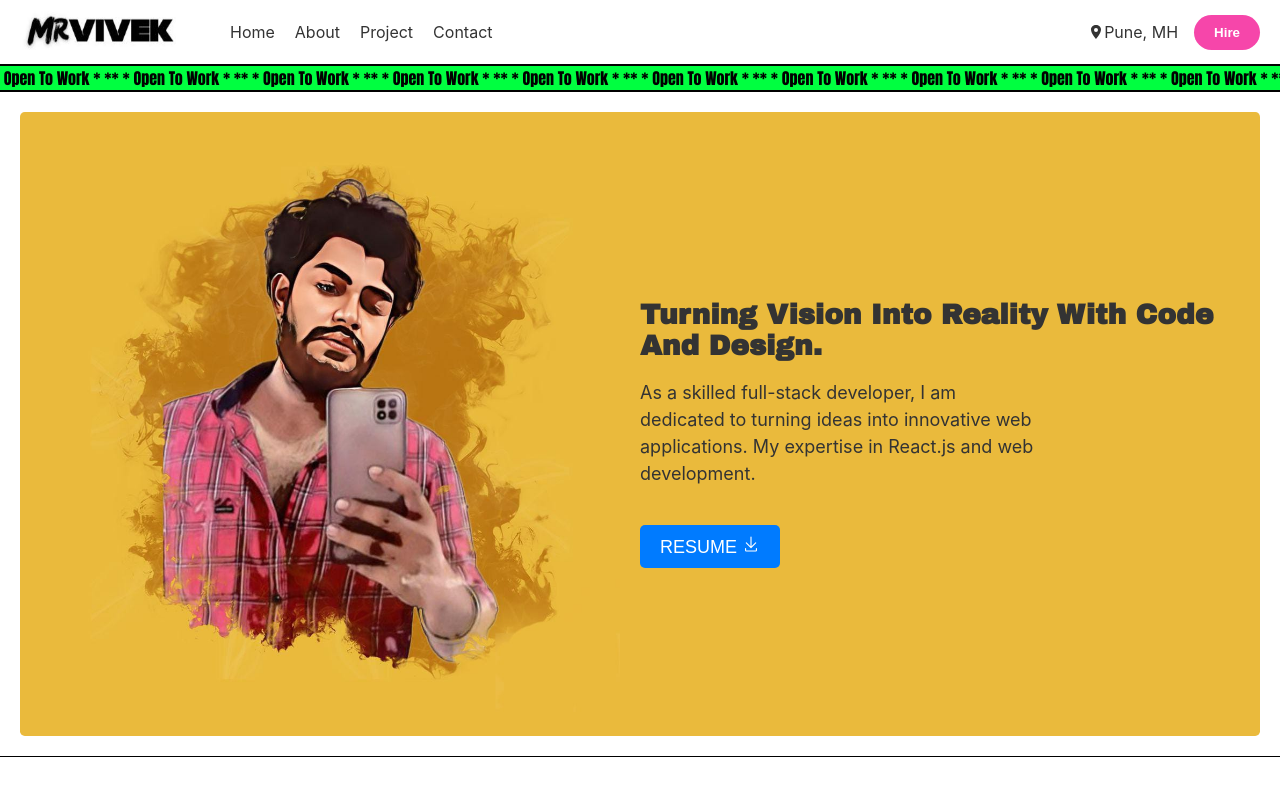
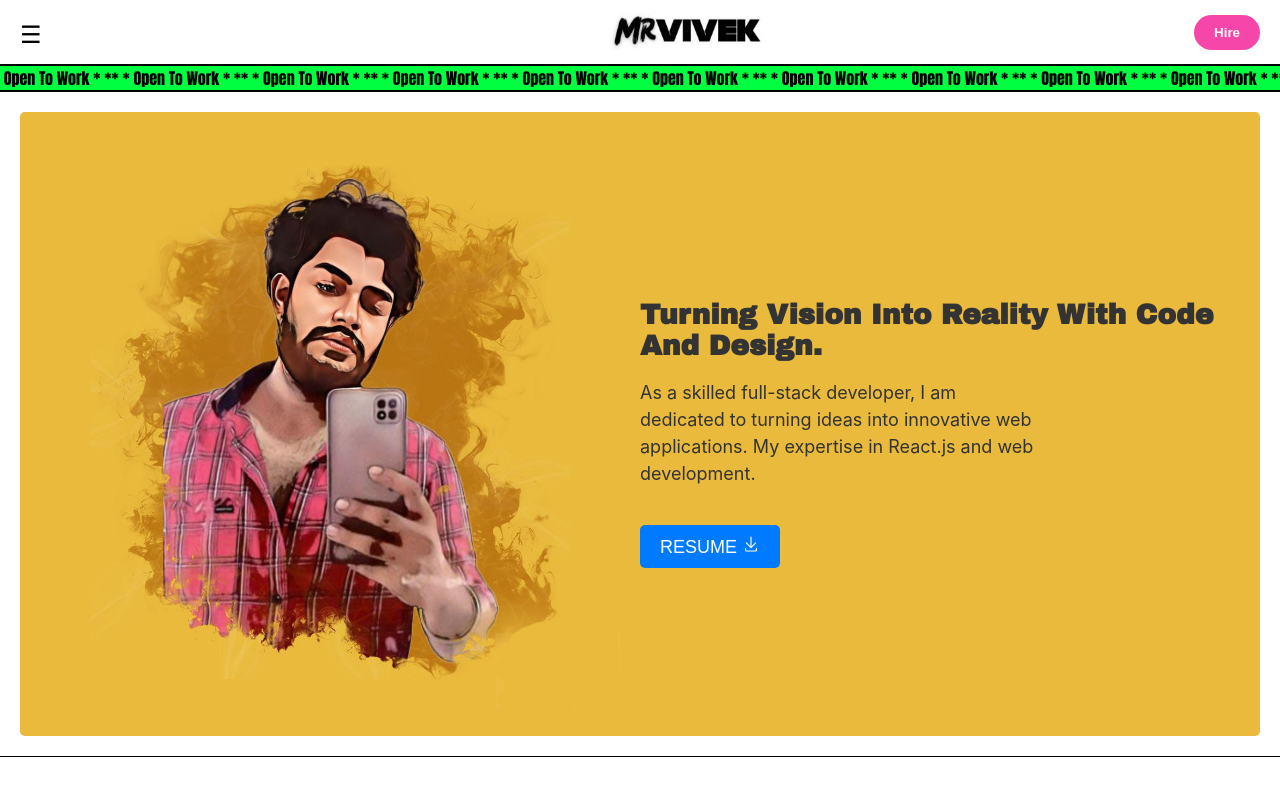
Before and after one commit to vivekdhumal28/portfolio, a React (Create React App) app: page / in a window 1280 px wide. Shown: the top 800 px of the page. Built offline with nearby package versions, Linux system fonts and the light colour scheme; no server answers; a web font is replaced by a local one.

Commit message:
Header update

```diff
--- a/src/Components/Header.css
+++ b/src/Components/Header.css
@@ -15,7 +15,7 @@
   align-items: center;
 }
 
-.logo-with-border img {
+.middle-section img {
   max-width: 10em;
   margin-right: 10px;
 }
@@ -38,12 +38,6 @@
 .right-section {
   display: flex;
   align-items: center;
-}
-
-.location {
-  display: flex;
-  align-items: center;
-  margin-right: 1em;
 }
 
 .hire-button {
@@ -71,10 +65,47 @@
     margin-right: 0;
     margin-bottom: 10px;
   }
+}
 
-  .location,
-  .search {
-    margin-right: 0;
-    margin-bottom: 10px;
-  }
+/* Update your CSS for the sidebar and header */
+.sidebar {
+  border-top: 2px solid black;
+  position: fixed;
+  top: 1.5em;
+  left: -250px;
+  width: 250px;
+  height: 100%;
+  background-color: #fff;
+  transition: left 0.3s;
 }
+
+.sidebar.open {
+  left: 0;
+  margin-top: 2.5em;
+}
+
+.hamburger {
+  position: absolute;
+  top: 20px;
+  left: 20px;
+  cursor: pointer;
+  font-size: 24px;
+  z-index: 1;
+  color: black;
+}
+
+.sidebar ul {
+  margin-top: 1.55em;
+  text-align: center;
+  list-style-type: none;
+  padding: 0;
+  border-top: 1px solid #333;
+  border-bottom: 1px solid #333;
+}
+
+.sidebar ul li {
+  border-top: 1px solid #333;
+  border-bottom: 1px solid #333;
+  top: 1em;
+  padding: 0.2em;
+}
--- a/src/Components/Header.js
+++ b/src/Components/Header.js
@@ -1,41 +1,56 @@
 import React, { useState } from "react";
-// eslint-disable-next-line no-unused-vars
-import { Link } from "react-router-dom";
 import "./Header.css";
 import logoImage from "../img/namelogo.jpg";
-import { IoLocationSharp } from "react-icons/io5";
 import ScrollText from "./ScrollText";
 import Confetti from "react-confetti";
 
 function Header() {
   const [showConfetti, setShowConfetti] = useState(false);
+  const [isSidebarOpen, setIsSidebarOpen] = useState(false);
 
   const handleHireButtonClick = () => {
     setShowConfetti(true);
 
     setTimeout(() => {
       setShowConfetti(false);
-
-      // Redirect to  email application
       window.location.href = "mailto:vivekdhumal.28@gmail.com";
     }, 6000);
   };
+
+  const toggleSidebar = () => {
+    setIsSidebarOpen(!isSidebarOpen);
+  };
+
+  const closeSidebar = () => {
+    setIsSidebarOpen(false);
+  };
+
+  // Close the sidebar when clicking outside
+  document.addEventListener("click", (event) => {
+    if (isSidebarOpen) {
+      if (
+        !event.target.closest(".sidebar") &&
+        !event.target.closest(".hamburger")
+      ) {
+        closeSidebar();
+      }
+    }
+  });
 
   const scrollToSection = (sectionId) => {
     const section = document.getElementById(sectionId);
     if (section) {
       section.scrollIntoView({ behavior: "smooth" });
+      closeSidebar(); // Close the sidebar on mobile devices
     }
   };
 
   return (
     <>
-      <header className="header">
-        <div className="left-section">
-          <div className="logo-with-border">
-            <img src={logoImage} alt="Your Logo" />
+      <div className={`sidebar ${isSidebarOpen ? "open" : ""}`}>
+        <div className="hamburger" onClick={toggleSidebar}>
+          {isSidebarOpen ? "" : "☰"}
         </div>
-          <nav className="navbar">
         <ul>
           <li>
             <p onClick={() => scrollToSection("home")}>Home</p>
@@ -50,12 +65,17 @@ function Header() {
             <p onClick={() => scrollToSection("contact")}>Contact</p>
           </li>
         </ul>
-          </nav>
+      </div>
+      <header className="header">
+        <div className="left-section">
+          <div className="hamburger" onClick={toggleSidebar}>
+            {isSidebarOpen ? "✕" : "☰"}
+          </div>
+        </div>
+        <div className="middle-section">
+          <img src={logoImage} alt="Your Logo" />
         </div>
         <div className="right-section">
-          <div className="location">
-            <IoLocationSharp /> Pune, MH
-          </div>
           <button className="hire-button" onClick={handleHireButtonClick}>
             Hire
           </button>
@@ -74,3 +94,77 @@ function Header() {
 }
 
 export default Header;
+
+// import React, { useState } from "react";
+// // eslint-disable-next-line no-unused-vars
+// import { Link } from "react-router-dom";
+// import "./Header.css";
+// import logoImage from "../img/namelogo.jpg";
+
+// import ScrollText from "./ScrollText";
+// import Confetti from "react-confetti";
+
+// function Header() {
+//   const [showConfetti, setShowConfetti] = useState(false);
+
+//   const handleHireButtonClick = () => {
+//     setShowConfetti(true);
+
+//     setTimeout(() => {
+//       setShowConfetti(false);
+
+//       // Redirect to  email application
+//       window.location.href = "mailto:vivekdhumal.28@gmail.com";
+//     }, 6000);
+//   };
+
+//   const scrollToSection = (sectionId) => {
+//     const section = document.getElementById(sectionId);
+//     if (section) {
+//       section.scrollIntoView({ behavior: "smooth" });
+//     }
+//   };
+
+//   return (
+//     <>
+//       <header className="header">
+//         <div className="left-section">
+//           <nav className="navbar">
+//             <ul>
+//               <li>
+//                 <p onClick={() => scrollToSection("home")}>Home</p>
+//               </li>
+//               <li>
+//                 <p onClick={() => scrollToSection("about")}>About</p>
+//               </li>
+//               <li>
+//                 <p onClick={() => scrollToSection("project")}>Project</p>
+//               </li>
+//               <li>
+//                 <p onClick={() => scrollToSection("contact")}>Contact</p>
+//               </li>
+//             </ul>
+//           </nav>
+//         </div>
+//         <div className="middle-section">
+//           <img src={logoImage} alt="Your Logo" />
+//         </div>
+//         <div className="right-section">
+//           <button className="hire-button" onClick={handleHireButtonClick}>
+//             Hire
+//           </button>
+//         </div>
+//       </header>
+//       {showConfetti && (
+//         <div className="confetti-container">
+//           <Confetti width={window.innerWidth} height={window.innerHeight} />
+//         </div>
+//       )}
+//       <div>
+//         <ScrollText />
+//       </div>
+//     </>
+//   );
+// }
+
+// export default Header;
--- a/src/Components/Home.js
+++ b/src/Components/Home.js
@@ -1,7 +1,6 @@
 import React from "react";
 import profilePic from "../img/ToonmePic.jpeg";
 import { GoDownload } from "react-icons/go";
-
 import "./Home.css";
 import About from "./About";
 import BigScrollText from "./BigScrollText";
```
Lines whose indentation alone changed are shown as unchanged.
